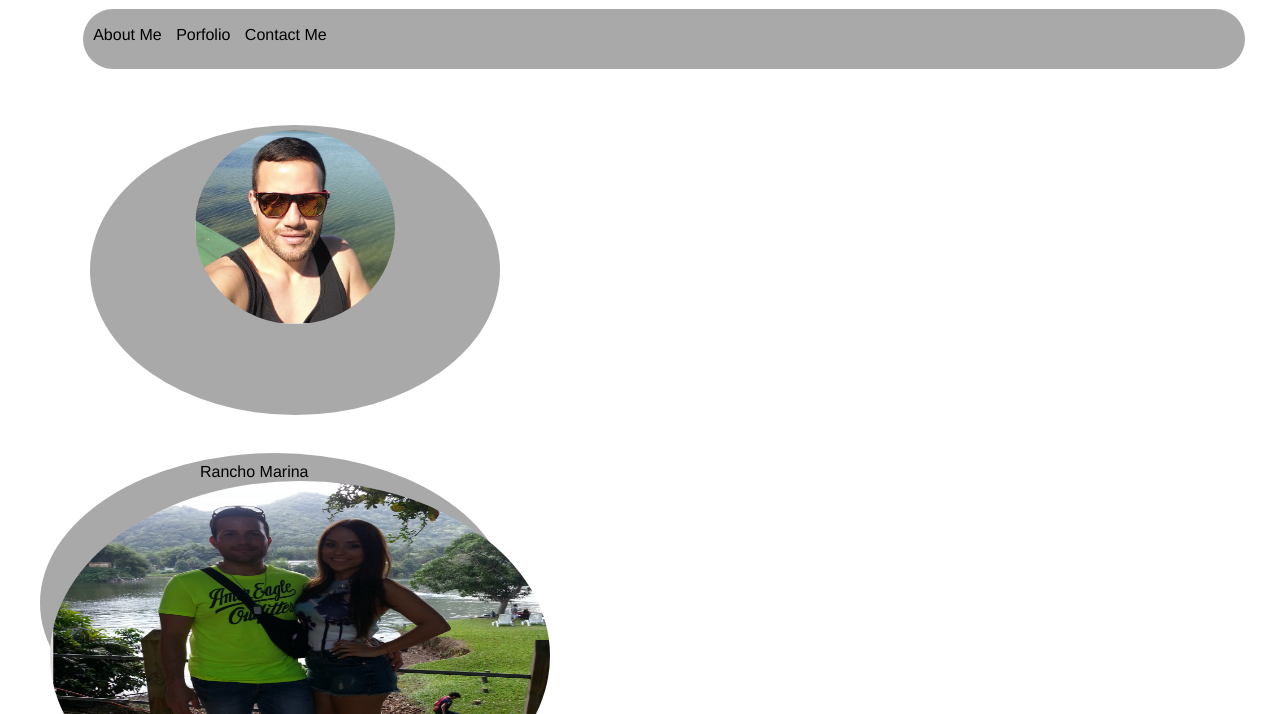
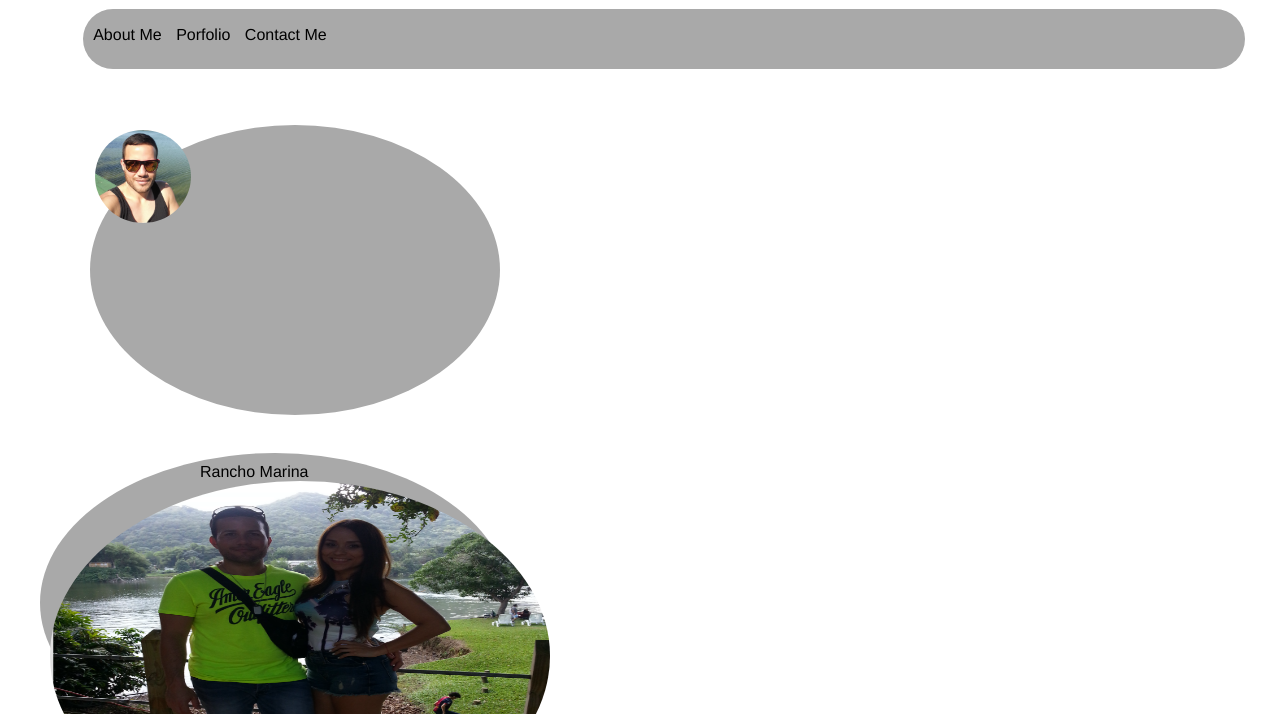
Before and after one commit to abruno0923/ITP2350, a plain HTML site: page Index.html in a window 1280 px wide. Shown: the part 86-800 px from the top of the page. Drawn offline with Linux system fonts and the light colour scheme; a web font is replaced by a local one.

Commit message:
Update main.css

```diff
--- a/CSS/main.css
+++ b/CSS/main.css
@@ -79,10 +79,9 @@ ul li{
 
 }
 .img-resp{
-     width: 200px;
-     height: auto;
-     margin: auto;
-     display: block;
+         margin-left: auto;
+         margin-right: auto;
+         width: 6em
 }
 .img-resp{border-radius: 50%}
 
```
